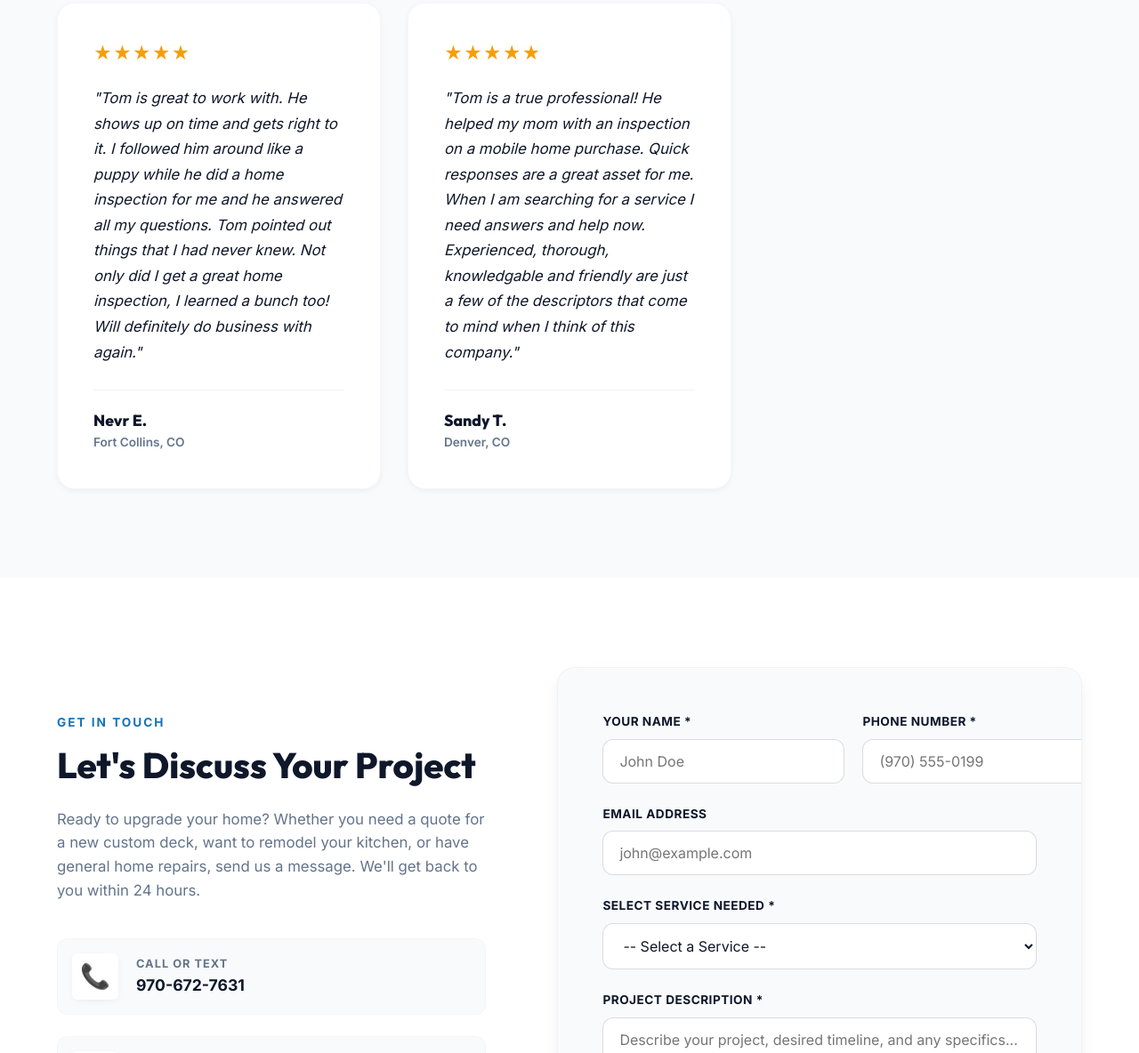
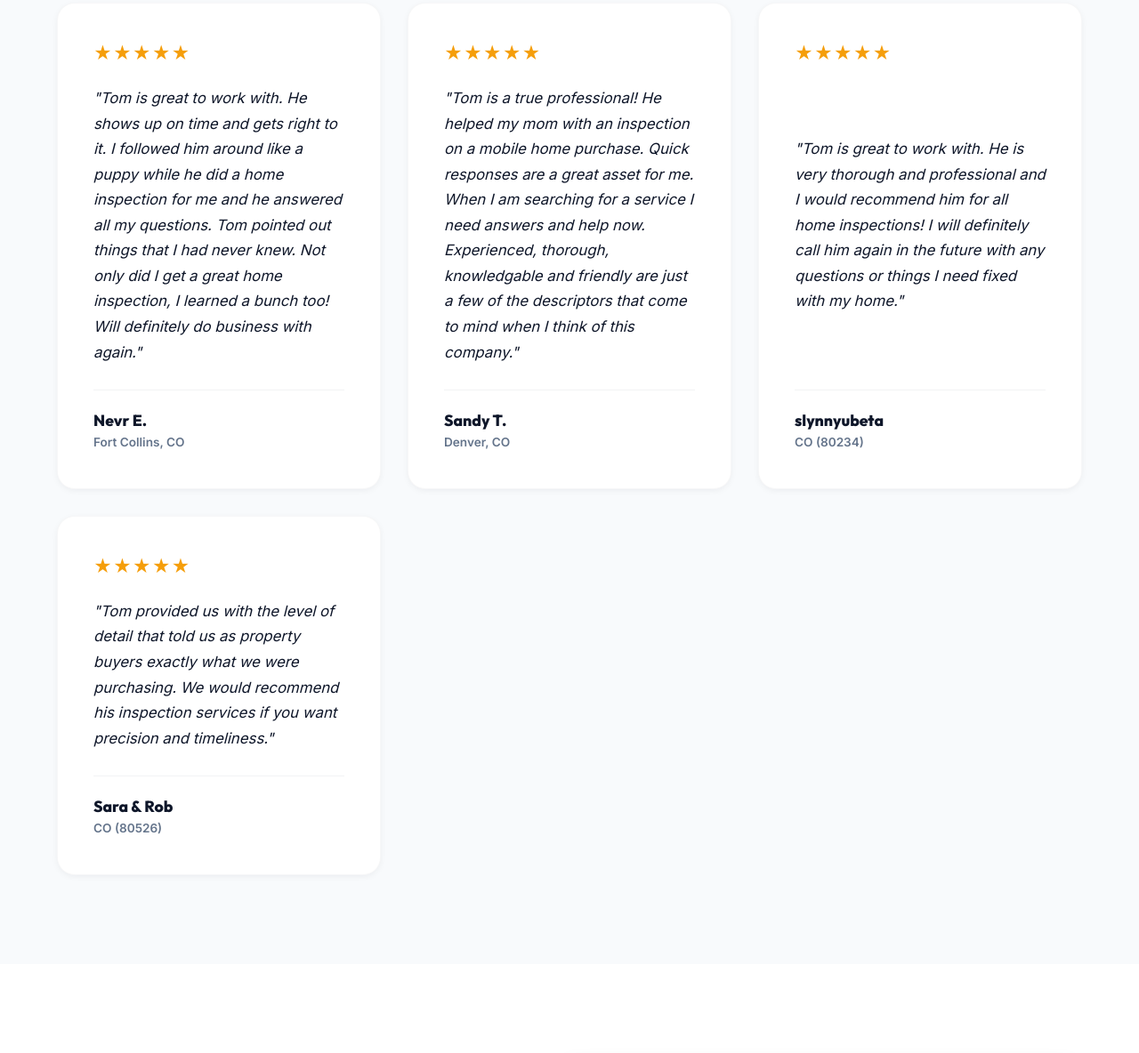
Before and after one commit to MTyson/ythehandiesthandyman.com, a plain HTML site: page index.html in a window 1280 px wide. Shown: the part 7121-8305 px from the top of the page at 89% size. Drawn offline with Linux system fonts and the light colour scheme.

Commit message:
Incorporate client reviews from slynnyubeta and Sara & Rob

```diff
--- a/index.html
+++ b/index.html
@@ -450,6 +450,26 @@
                         <span class="client-location">Denver, CO</span>
                     </div>
                 </div>
+
+                <!-- Card 6 -->
+                <div class="testimonial-card">
+                    <div class="rating-stars">★★★★★</div>
+                    <p class="testimonial-text">"Tom is great to work with. He is very thorough and professional and I would recommend him for all home inspections! I will definitely call him again in the future with any questions or things I need fixed with my home."</p>
+                    <div class="testimonial-client">
+                        <strong class="client-name">slynnyubeta</strong>
+                        <span class="client-location">CO (80234)</span>
+                    </div>
+                </div>
+
+                <!-- Card 7 -->
+                <div class="testimonial-card">
+                    <div class="rating-stars">★★★★★</div>
+                    <p class="testimonial-text">"Tom provided us with the level of detail that told us as property buyers exactly what we were purchasing. We would recommend his inspection services if you want precision and timeliness."</p>
+                    <div class="testimonial-client">
+                        <strong class="client-name">Sara & Rob</strong>
+                        <span class="client-location">CO (80526)</span>
+                    </div>
+                </div>
             </div>
         </div>
     </section>
```
